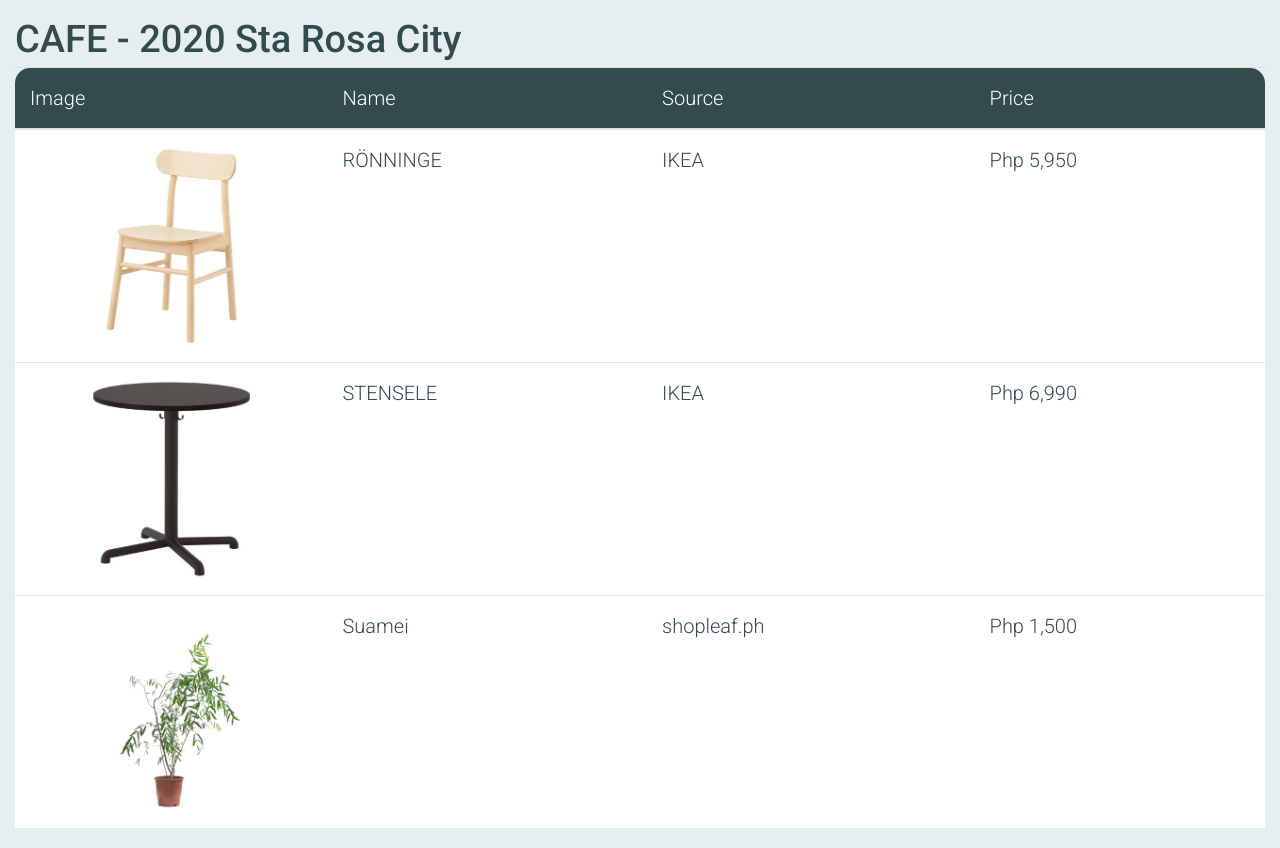
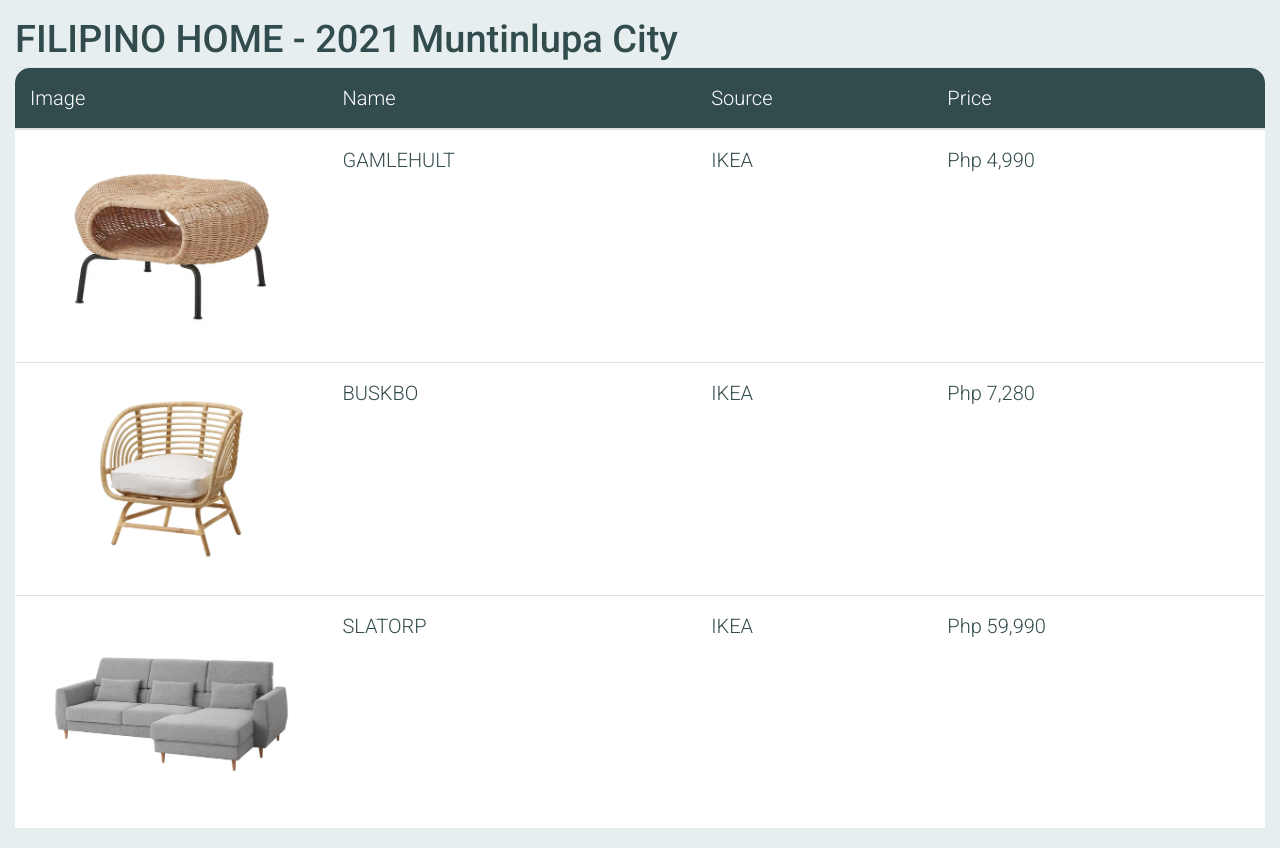
Before and after one commit to dyatco/specSheets, a plain HTML site: page pages/cafe.html in a window 1280 px wide. Shown: the part 116-964 px from the top of the page. Drawn offline with nearby package versions, Linux system fonts and the light colour scheme; files whose address does not match are found by name.

Commit message:
Update cafe.html

```diff
--- a/pages/cafe.html
+++ b/pages/cafe.html
@@ -5,7 +5,7 @@
 	<!-- Mobile responsivity -->
 	<meta name="viewport" content="width=device-width, initial-scale=1">
 
-	<title>Cafe</title>
+	<title>Home</title>
 
 	<!-- Bootstrap CSS -->
 	<link rel="stylesheet" href="https://cdn.jsdelivr.net/npm/bootstrap@4.6.2/dist/css/bootstrap.min.css" integrity="sha384-xOolHFLEh07PJGoPkLv1IbcEPTNtaed2xpHsD9ESMhqIYd0nLMwNLD69Npy4HI+N" crossorigin="anonymous">
@@ -58,7 +58,7 @@
 
 	<!-- Table -->
 		<div class="col mt-3">
-		<h5 class="projectHead">CAFE - 2020 Sta Rosa City</h5>
+		<h5 class="projectHead">FILIPINO HOME - 2021 Muntinlupa City</h5>
 		<div class="table-responsive">
 			<table class="table">
 			  <thead class="thead">
@@ -75,27 +75,27 @@
 			  <tbody id="tableBody">
 			    <tr>
 			      <th scope="row" class="topLeft">
-			      	<img src="../Images/cafe/cafeChair.png" class="w-100">
+			      	<img src="../Images/home/coffeeTable.png" class="w-100">
 			      </th>
-				      <td id="firstData">RÖNNINGE</td>
+				      <td id="firstData">GAMLEHULT</td>
 				      <td>IKEA</td>
-				      <td>Php 5,950</td>
+				      <td>Php 4,990</td>
 			    </tr>
 			    <tr>
 			      <th scope="row">
-			      	<img src="../Images/cafe/cafeTable.png" class="w-100">
+			      	<img src="../Images/home/loungeChair.png" class="w-100">
 			      </th>
-			      <td>STENSELE</td>
+			      <td>BUSKBO</td>
 			      <td>IKEA</td>
-			      <td>Php 6,990</td>
+			      <td>Php 7,280</td>
 			    </tr>
 			    <tr id="lastTableItem">
 			      <th scope="row">
-			      	<img src="../Images/cafe/cafePlant.png" class="w-100">
+			      	<img src="../Images/home/sofa.png" class="w-100">
 			      </th>
-			      <td>Suamei</td>
-			      <td>shopleaf.ph</td>
-			      <td>Php 1,500</td>
+			      <td>SLATORP</td>
+			      <td>IKEA</td>
+			      <td>Php 59,990</td>
 			    </tr>
 			  </tbody>
 			</table>
```
